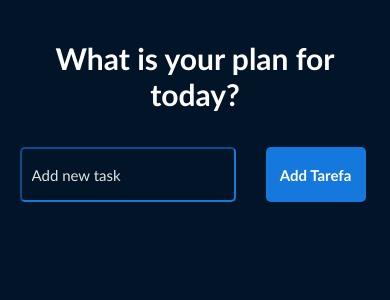
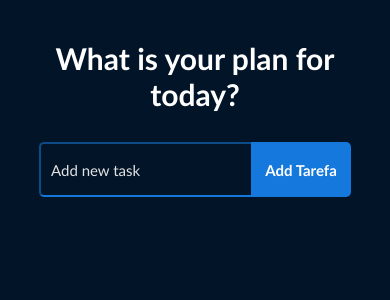
Before and after one commit to Mathluiz23/todolist, a React (Create React App) app: page /task in a window 390 px wide. Shown: the top 300 px of the page. Built offline with nearby package versions, Linux system fonts and the light colour scheme.

Commit message:
versao final deploy_3

```diff
--- a/src/css/App.css
+++ b/src/css/App.css
@@ -40,14 +40,16 @@ h1 {
 
 .todo-form {
   display: flex;
-  width: 70%;
+  width: 80%;
   margin: auto;
   margin-top: 30px;
   margin-bottom: 30px;
+  min-width: 300px;
 }
 
 .add-new-task {
   display: flex;
+  justify-content: center;
   margin: auto;
   width: 100%;
   min-width: 300px;
@@ -55,7 +57,7 @@ h1 {
 
 .todo-input {
   height: 55px;
-  width: 80%;
+  width: 85%;
   min-width: 200px;
   border-radius: 5px;
   outline: none;
@@ -64,7 +66,6 @@ h1 {
   background: transparent;
   color: #fff;
   font-size: 16px;
-  margin: auto;
   padding: 10px;
 }
 
@@ -74,13 +75,15 @@ h1 {
 }
 
 .todo-button {
-  margin: 5px;
-  margin-left: 30px;
+  display: flex;
+  justify-content: center;
+  align-items: center;
+  margin-left: -5px;
   height: 55px;
-  width: 20%;
+  width: 18%;
   min-width: 100px;
   border: none;
-  border-radius: 5px;
+  border-radius: 0 5px 5px 0;
   cursor: pointer;
   outline: none;
   background-color: rgb(20, 120, 220);
@@ -106,7 +109,6 @@ h1 {
   display: flex;
   flex-direction: row;
   position: relative;
-  border: solid yellow;
 }
 
 .todo-row {
@@ -126,7 +128,6 @@ h1 {
   padding: 10px;
   border-radius: 5px;
   width: 80%;
-  max-width: 900px;
   min-width: 300px;
   height: auto;
 }
@@ -219,7 +220,7 @@ h1 {
 
   .todo-form {
     display: flex;
-    width: 90%;
+    width: 80%;
     margin: auto;
     margin-top: 30px;
     margin-bottom: 30px;
@@ -229,12 +230,19 @@ h1 {
     flex-wrap: wrap;
   }
 
+  .add-new-task {
+    display: flex;
+    margin: auto;
+    width: 85%;
+    min-width: 300px;
+  }
+
+  .add-new-task {
+    display: flex;
+    justify-content: center;
+    margin: auto;
+    width: 100%;
+    min-width: 300px;
+  }
+
 }
-
-@media screen and
-(min-width: 200px) and
-(max-width: 350px) {
-  .todo-button {
-    min-width: 85px;
-  }
-}
```
